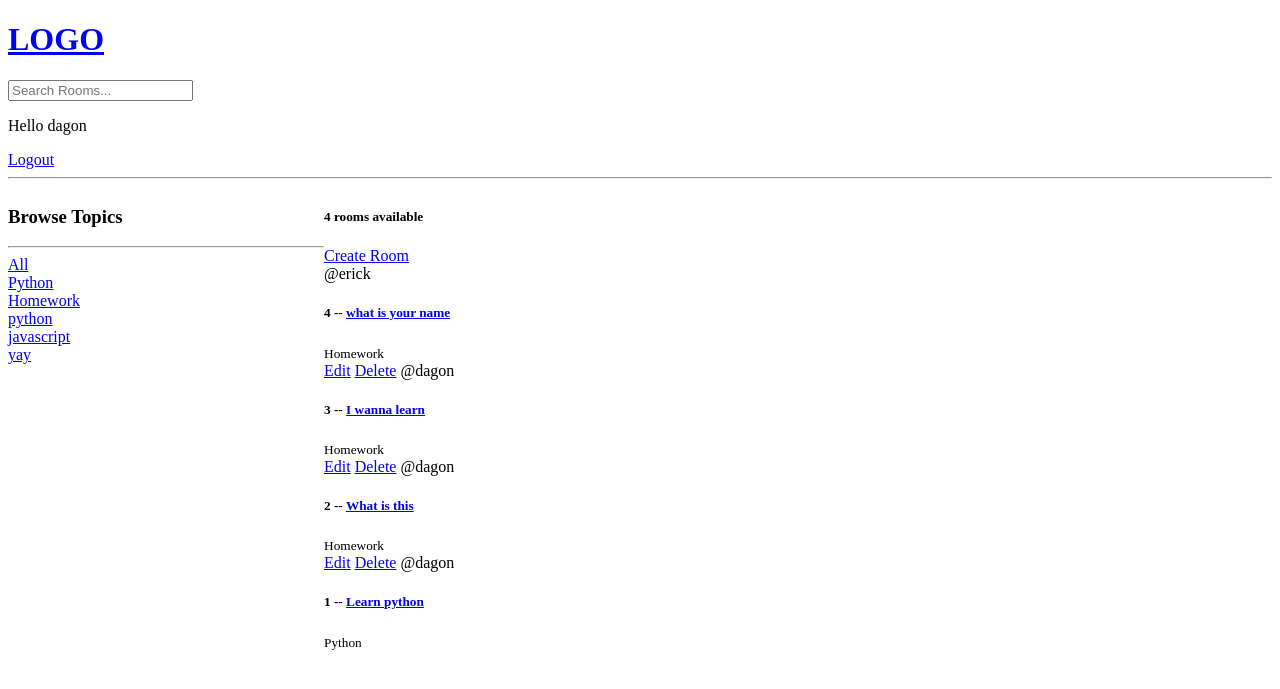
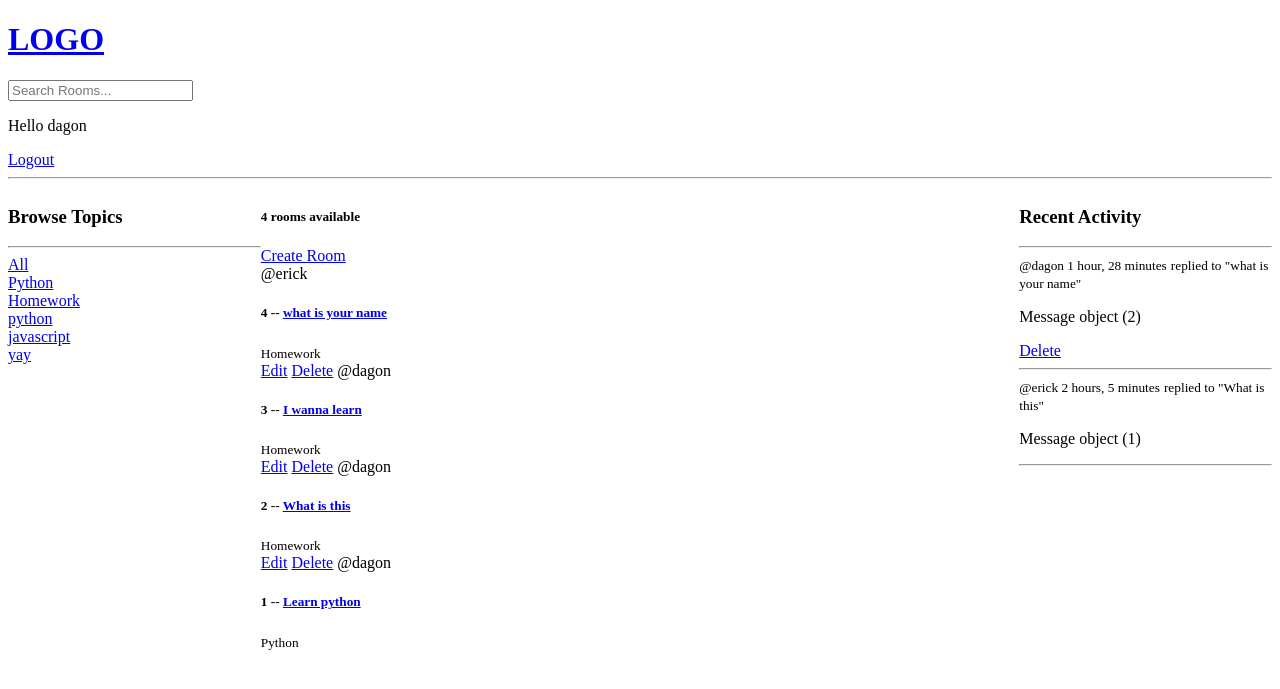
Before and after one commit to dagonzalezcolme/django-tutorial, a Django app: page / in a window 1280 px wide. Shown: the top 689 px of the page. Run offline with Django 5.2, Linux system fonts and the light colour scheme; a user stored in the database is signed in; data comes from the database, SQL or seed files in the repository; both versions use the stored data as it was after the commit.

Commit message:
completed the timestamp 3:27:00 about activity feed for the website

```diff
--- a/base/models.py
+++ b/base/models.py
@@ -15,13 +15,13 @@ class Room(models.Model):
     topic = models.ForeignKey(Topic, on_delete=models.SET_NULL, null=True)
     name = models.CharField(max_length=200)
     description = models.TextField(null=True, blank=True)
-    #participants =
+    participants = models.ManyToManyField(User, related_name='participants', blank=True)
     updated = models.DateTimeField(auto_now=True)
     created = models.DateTimeField(auto_now_add=True)
 
     class Meta:
         ordering = ['-updated', '-created']
-    def _str_(self):
+    def __str__(self):
         return self.name
 
 
@@ -32,5 +32,8 @@ class Message(models.Model):
     updated = models.DateTimeField(auto_now=True)
     created = models.DateTimeField(auto_now_add=True)
 
+    class Meta:
+        ordering = ['-updated', '-created']
+
     def __Str__(self):
         return self.body[0:50]
--- /dev/null
+++ b/base/templates/base/activity_component.html
@@ -0,0 +1,14 @@
+<h3>Recent Activity</h3>
+        <hr>
+        {% for message in room_messages%}
+            <div>
+                <small>@{{message.user}} {{message.created|timesince}}</small>
+                <small>replied to "{{message.room}}"</small>
+
+                <p>{{message}}</p>
+                {% if request.user == message.user %}
+                    <a href="{% url 'delete-message' message.id %}">Delete</a>
+                {% endif %}
+                <hr>
+            </div>
+        {% endfor%}
--- a/base/templates/base/delete.html
+++ b/base/templates/base/delete.html
@@ -1,6 +1,7 @@
 { % extends 'main.html' %}
 
 {% block content %}
+
 <form method="POST" action="">
     {% csrf_token %}
     <p>Are you sure you want to delete "{{obj}}"?</p>
@@ -8,4 +9,5 @@
     <a href = "{{request.META.HTTP_REFERER}}">Go Back</a>
     <input type="Submit" value="Cofirm" />
 </form>
-{% end block content %}
+
+{% endblock content %}
--- /dev/null
+++ b/base/templates/base/feed_component.html
@@ -0,0 +1,14 @@
+<div>
+    {% for room in rooms %}
+        <div>
+            {% if request.user == room.host %}
+            <a href = "{% url 'update-room' room.id %}">Edit</a>
+            <a href = "{% url 'delete-room' room.id %}">Delete</a>
+            {% endif %}
+            <span>@{{room.host.username}}</span>
+            <h5>{{room.id}} -- <a href="{% url 'room' room.id %}">{{room.name}}</a></h5>
+            <small>{{room.topic.name}}</small>
+        </div>
+
+    {% endfor %}
+</div>
--- a/base/templates/base/home.html
+++ b/base/templates/base/home.html
@@ -5,44 +5,24 @@
 <style>
     .home-container{
         display:grid;
-        grid-template-columns: 1fr 3fr;
+        grid-template-columns: 1fr 3fr 1fr;
     }
 </style>
 
 <div class="home-container">
     <div>
-        <h3>Browse Topics</h3>
-        <hr>
-        <div>
-            <a href = "{% url 'home' %}">All</a>
-        </div>
+        {% include 'base/topics_component.html' %}
+    </div>
 
-        {% for topic in topics %}
-            <div>
-                <a href = "{% url 'home' %}?q={{topic.name}}">{{topic.name}}</a>
-            </div>
-
-        {% endfor %}
-    </div>
     <div>
         <h5>{{room_count}} rooms available</h5>
         <a href="{% url 'create-room' %}"> Create Room </a>
 
-        <div>
-            {% for room in rooms %}
-                <div>
-                    {% if request.user == room.host %}
-                    <a href = "{% url 'update-room' room.id %}">Edit</a>
-                    <a href = "{% url 'delete-room' room.id %}">Delete</a>
-                    {% endif %}
-                    <span>@{{room.host.username}}</span>
-                    <h5>{{room.id}} -- <a href="{% url 'room' room.id %}">{{room.name}}</a></h5>
-                    <small>{{room.topic.name}}</small>
-                </div>
+        {% include 'base/feed_component.html' %}
+    </div>
 
-            {% endfor %}
-        </div>
-
+    <div>
+        {% include 'base/activity_component.html' %}
     </div>
 
 </div>
--- /dev/null
+++ b/base/templates/base/topics_component.html
@@ -0,0 +1,12 @@
+<h3>Browse Topics</h3>
+<hr>
+<div>
+    <a href = "{% url 'home' %}">All</a>
+</div>
+
+{% for topic in topics %}
+<div>
+    <a href = "{% url 'home' %}?q={{topic.name}}">{{topic.name}}</a>
+</div>
+
+{% endfor %}
--- a/base/urls.py
+++ b/base/urls.py
@@ -13,4 +13,5 @@ urlpatterns = [
     path('create-room/', views.createRoom, name = "create-room"),
     path('update-room/<str:pk>/', views.updateRoom, name = "update-room"),
     path('delete-room/<str:pk>/', views.deleteRoom, name = "delete-room"),
+    path('delete-message/<str:pk>/', views.deleteMessage, name = "delete-message"),
 ]
--- a/base/views.py
+++ b/base/views.py
@@ -67,14 +67,16 @@ def home(request):
         )
     topics = Topic.objects.all()
     room_count = rooms.count()
+    room_messages = Message.objects.filter(Q(room__topic__name__icontains = q))
 
-    context = {'rooms': rooms, 'topics':topics, 'room_count':room_count}
+    context = {'rooms': rooms, 'topics':topics, 'room_count':room_count, 'room_messages': room_messages}
     return render(request, 'base/home.html', context)
 
 
 def room(request, pk):
     room = Room.objects.get(id=pk)
-    room_messages = room.message_set.all().order_by('-created')
+    room_messages = room.message_set.all()
+    participants = room.participants.all()
 
     if request.method == 'POST':
         message = Message.objects.create(
@@ -82,9 +84,10 @@ def room(request, pk):
             room = room,
             body = request.POST.get('body')
         )
+        room.participants.add(request.user)
         return redirect('room', pk=room.id)
 
-    context = {'room':room, 'room_messages':room_messages}
+    context = {'room':room, 'room_messages':room_messages, 'participants':participants}
     return render(request, 'base/room.html', context)
 
 
@@ -133,3 +136,16 @@ def deleteRoom(request, pk):
         room.delete()
         return redirect('home')
     return render(request, 'base/delete.html', {'obj':room})
+
+
+@login_required(login_url='login')
+def deleteMessage(request, pk):
+    message = Message.objects.get(id=pk)
+
+    if request.user != message.user:
+        return HttpResponse("You are not an user yet. Please sign up or register")
+
+    if request.method == 'POST':
+        message.delete()
+        return redirect('home')
+    return render(request, 'base/delete.html', {'obj':message})
```
Also changed, not shown: base/templates/base/room.html (+30 -2 lines), base/migrations/0003_room_participants.py (added), db.sqlite3.
